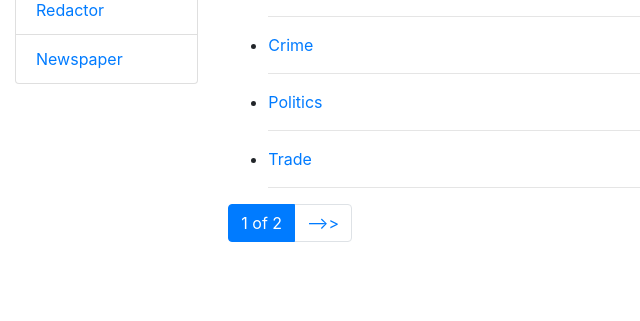
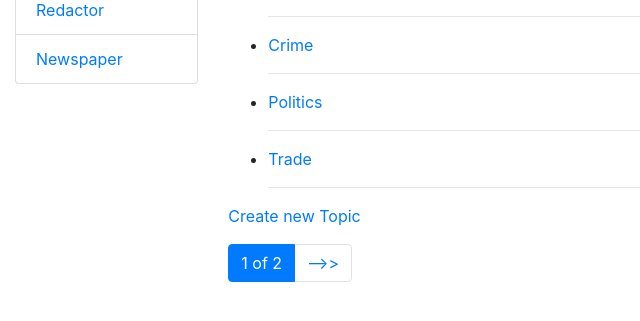
Before and after one commit to destr34/newspaper-agency, a Django app: page /news-agency/topics/ in a window 1280 px wide. Shown: the part 181-502 px from the top of the page, without its empty margins (0-640 px from the left). Run offline with Django 4.2, Linux system fonts and the light colour scheme; data comes from the database, SQL or seed files in the repository.

Commit message:
Add link to create topic in topic_list.html

```diff
--- a/templates/news_agency/topic_list.html
+++ b/templates/news_agency/topic_list.html
@@ -11,4 +11,5 @@
   {% empty %}
     <p>There are no topic</p>
   {% endfor %}
+  <p><a href="{% url 'news-agency:topic-create' %}">Create new Topic</a></p>
 {% endblock %}
```
